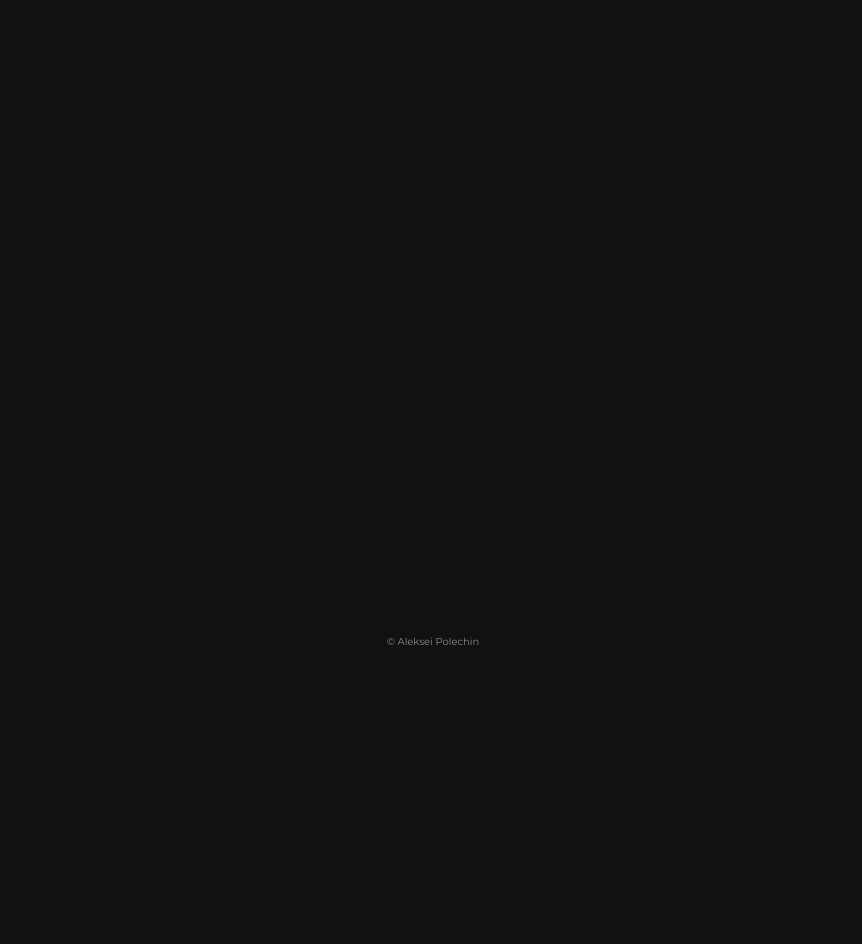
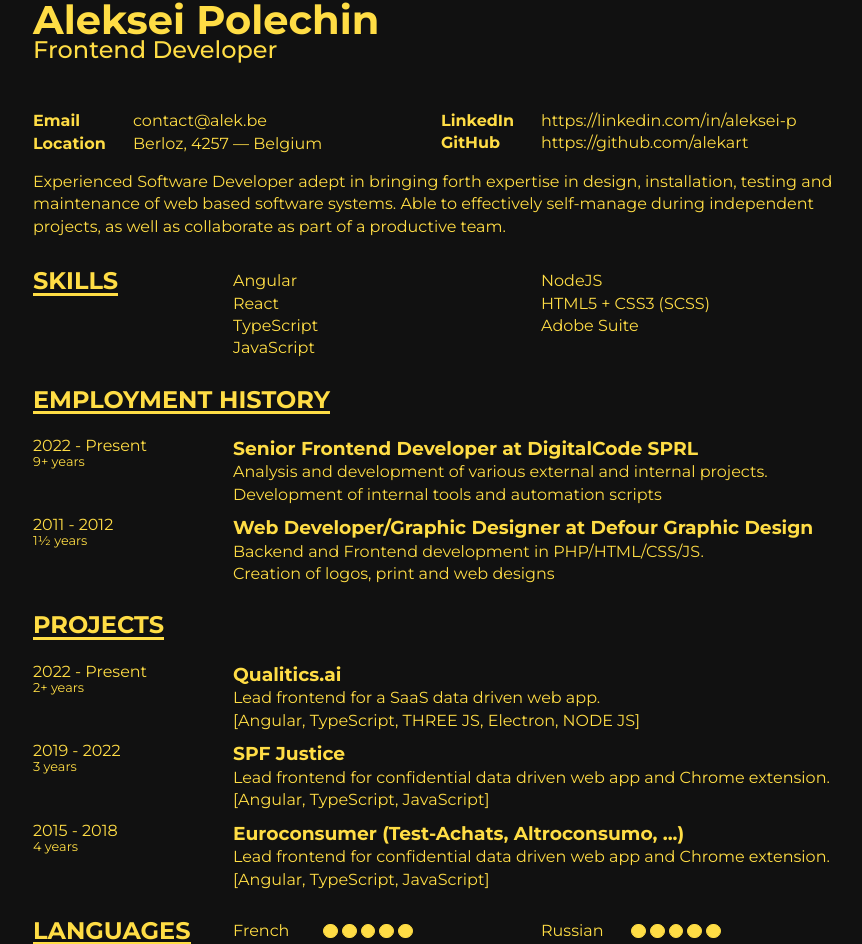
Before and after one commit to alekart/alek.be, an Angular app: page /cv in a window 1280 px wide. Before the commit this address led to /. Shown: the part 138-1082 px from the top of the page, without its empty margins (207-1069 px from the left). Before the commit the page ends 800 px from the top, so only its background shows below. Built offline with nearby package versions, Linux system fonts and the light colour scheme.

Commit message:
Reproduce PDF CV in HTML with JSON data

```diff
--- a/src/app/app.config.ts
+++ b/src/app/app.config.ts
@@ -3,7 +3,8 @@ import { provideRouter } from '@angular/router';
 
 import { routes } from './app.routes';
 import { provideClientHydration } from '@angular/platform-browser';
+import { provideHttpClient, withFetch } from '@angular/common/http';
 
 export const appConfig: ApplicationConfig = {
-  providers: [provideRouter(routes), provideClientHydration()]
+  providers: [provideRouter(routes), provideClientHydration(), provideHttpClient(withFetch())]
 };
--- a/src/app/app.routes.ts
+++ b/src/app/app.routes.ts
@@ -1,5 +1,6 @@
 import { Routes } from '@angular/router';
 import { IntroComponent } from './intro/intro.component';
+import { CvComponent } from './cv/cv.component';
 
 export const routes: Routes = [
   {
@@ -7,4 +8,8 @@ export const routes: Routes = [
     component: IntroComponent,
     title: 'Alek - Aleksei Polechin - Front-end developer with graphic design skills',
   },
+  {
+    path: 'cv',
+    component: CvComponent,
+  }
 ];
--- /dev/null
+++ b/src/app/cv/cv.component.html
@@ -0,0 +1,105 @@
+@if (data) {
+<div class="cv-header">
+  <h1>
+    {{ data.info.name }}
+    <span>{{ data.info.title }}</span>
+  </h1>
+  <ul class="cv-contact unstyled-list">
+    @for (item of data.info.contact; track item){
+    <li>
+      <span class="label">{{ item.title }}</span>
+      <ng-container
+        *ngTemplateOutlet="contactItem; context: { $implicit: item }"
+      ></ng-container>
+    </li>
+    }
+  </ul>
+  <p>{{ data.intro }}</p>
+</div>
+<section>
+  <h2><span>Skills</span></h2>
+  <ul class="skills-list unstyled-list col-2-list">
+    @for (skill of data.skills; track skill) {
+    <li>{{ skill }}</li>
+    }
+  </ul>
+</section>
+@for (section of data.sections; track section) {
+<ng-container
+  *ngTemplateOutlet="sectionTmpl; context: { $implicit: section }"
+></ng-container>
+} } @else { Fallback PDF here }
+
+<ng-template #contactItem let-item>
+  @if (item.url) {
+  <a [href]="item.url" target="_blank" [appClick]="item.title + ' Link'">{{
+    item.url
+  }}</a>
+  } @else if (item.email) {
+  <span
+    ><span>{{ item.email[0] }}</span
+    ><span class="at-placeholder">(at)</span
+    ><span>{{ item.email[1] }}</span></span
+  >
+  } @else {
+  <span>{{ item.text }}</span>
+  }
+</ng-template>
+
+<ng-template #sectionTmpl let-section>
+  <section [class.timeline]="section.timeline">
+    <h2>
+      <span>{{ section.title }}</span>
+    </h2>
+    @if (section.timeline) {
+    <ng-container
+      *ngTemplateOutlet="timelineSection; context: { $implicit: section }"
+    ></ng-container>
+    } @else {
+    <ng-container
+      *ngTemplateOutlet="langSection; context: { $implicit: section }"
+    ></ng-container>
+    }
+  </section>
+</ng-template>
+
+<ng-template #langSection let-section>
+  <ul class="langs unstyled-list col-2-list">
+    @for (lang of section.languages.items; track lang) {
+    <li class="lang-item">
+      <span>{{ lang[0] }}</span>
+      <span class="level">
+        @for (lvl of [].constructor(section.languages.max); track $index) {
+        <span [class.empty]="$index + 1 > lang[1]"></span>
+        }
+      </span>
+    </li>
+    }
+  </ul>
+</ng-template>
+
+<ng-template #timelineSection let-section>
+  <ul class="section-timeline unstyled-list">
+    @for (item of section.timeline; track $index) {
+    <li class="timeline-item">
+      <div class="timeline-date">
+        {{ item.start }} - @if (item.end) {
+        {{ item.end }}
+        } @else { Present }
+        <span class="timeline-duration">
+          {{ item.duration }}
+          @if (item.diploma) {
+          <br />Diploma in {{ item.end }}
+          }
+        </span>
+      </div>
+      <div class="tl-content" [class.no-role]="!item.role">
+        <h3 class="tl-title">{{ item.title }}</h3>
+        @for (line of item.descr; track line) {
+        <p class="tl-descr">{{ line }}</p>
+        }
+      </div>
+    </li>
+    }
+  </ul>
+</ng-template>
--- /dev/null
+++ b/src/app/cv/cv.component.scss
@@ -0,0 +1,136 @@
+:host {
+  max-width: 800px;
+  line-height: 1.4em;
+}
+
+.cv-header {
+  margin-bottom: 2em;
+
+  h1 {
+    font-size: 40px;
+    margin-bottom: 1em;
+
+    > span {
+      display: block;
+      font-size: .6em;
+      line-height: 1.6em;
+      font-weight: 500;
+    }
+ }
+}
+
+.at-placeholder {
+  display: inline-block;
+  text-indent: -10em;
+  width: 1em;
+  vertical-align: middle;
+  overflow: hidden;
+
+  &:before {
+    display: block;
+    position: absolute;
+    content: "@";
+    text-indent: 0;
+  }
+}
+
+h2 span {
+  display: inline-block;
+  text-transform: uppercase;
+  border-bottom: 3px solid currentColor;
+}
+
+.col-2-list {
+  flex: 1 1 auto;
+  columns: 2;
+}
+
+section {
+  display: flex;
+  margin-bottom: 1.8em;
+
+  h2 {
+    margin: 0;
+    width: 200px;
+  }
+
+  &.timeline {
+   display: block;
+
+   h2 {
+    width: auto;
+    margin-bottom: 1em;
+   }
+  }
+}
+
+.cv-contact {
+  columns: 2;
+
+  > li {
+    display: flex;
+  }
+
+  .label {
+    font-weight: bold;
+    width: 100px;
+  }
+}
+
+.timeline-item {
+  display: flex;
+  margin-bottom: .7em;
+}
+
+.timeline-date {
+  width: 200px;
+  line-height: 1em;
+}
+
+.timeline-duration {
+  display: block;
+  font-size: 0.8em;
+}
+
+.tl-title {
+  display: inline-block;
+  margin: 0 5px 0 0;
+}
+
+  .tl-descr {
+    display: block;
+    margin: 0;
+  }
+
+
+.langs {
+
+}
+
+.lang-item {
+  display: flex;
+  flex: 1 1 50%;
+
+  > span:first-child {
+    width: 90px;
+  }
+}
+
+.level {
+  display: flex;
+  align-items: center;
+  gap: 4px;
+
+  > span {
+    display: block;
+    background-color: currentColor;
+    border: 1px solid currentColor;
+    border-radius: 50%;
+    height: 0.8em;
+    width: 0.8em;
+
+    &.empty {
+      background-color: transparent;
+    }
+  }
+}
--- /dev/null
+++ b/src/app/cv/cv.component.ts
@@ -0,0 +1,28 @@
+import { HttpClient, provideHttpClient, withFetch } from '@angular/common/http';
+import { Component, inject, OnInit } from '@angular/core';
+import { CvInterface } from '../interfaces/cv.interface';
+import { CommonModule } from '@angular/common';
+import { TrackClickDirective } from '../directives/track-click.directive';
+
+@Component({
+  selector: 'app-cv',
+  standalone: true,
+  imports: [CommonModule, TrackClickDirective],
+  templateUrl: './cv.component.html',
+  styleUrl: './cv.component.scss'
+})
+export class CvComponent implements OnInit {
+  http: HttpClient = inject(HttpClient);
+  data?: CvInterface;
+
+  constructor() {
+  }
+
+  ngOnInit(): void {
+    this.http.get<CvInterface>('assets/cv.json').subscribe({
+      next: (value: CvInterface) => {
+        this.data = value;
+      }
+    })
+  }
+}
--- /dev/null
+++ b/src/assets/cv.json
@@ -0,0 +1,135 @@
+{
+  "info": {
+    "name": "Aleksei Polechin",
+    "title": "Frontend Developer",
+    "contact": [
+      {
+        "title": "Email",
+        "email": ["contact", "alek.be"]
+      },
+      {
+        "title": "Location",
+        "text": "Berloz, 4257 — Belgium"
+      },
+      {
+        "title": "LinkedIn",
+        "url": "https://linkedin.com/in/aleksei-p"
+      },
+      {
+        "title": "GitHub",
+        "url": "https://github.com/alekart"
+      }
+    ]
+  },
+  "intro": "Experienced Software Developer adept in bringing forth expertise in design, installation, testing and maintenance of web based software systems. Able to effectively self-manage during independent projects, as well as collaborate as part of a productive team.",
+  "skills": [
+    "Angular",
+    "React",
+    "TypeScript",
+    "JavaScript",
+    "NodeJS",
+    "HTML5 + CSS3 (SCSS)",
+    "Adobe Suite"
+  ],
+  "sections": [
+    {
+      "title": "Employment history",
+      "timeline": [
+        {
+          "start": 2022,
+          "title": "Senior Frontend Developer at DigitalCode SPRL",
+          "descr": [
+            "Analysis and development of various external and internal projects.",
+            "Development of internal tools and automation scripts"
+          ],
+          "location": "Brussels, Liège",
+          "duration": "9+ years"
+        },
+        {
+          "start": 2011,
+          "end": 2012,
+          "title": "Web Developer/Graphic Designer at Defour Graphic Design",
+          "descr": [
+            "Backend and Frontend development in PHP/HTML/CSS/JS.",
+            "Creation of logos, print and web designs"
+          ],
+          "location": "Liège",
+          "duration": "1½ years"
+        }
+      ]
+    },
+    {
+      "title": "Projects",
+      "timeline": [
+        {
+          "start": 2022,
+          "title": "Qualitics.ai",
+          "descr": [
+            "Lead frontend for a SaaS data driven web app.",
+            "[Angular, TypeScript, THREE JS, Electron, NODE JS]"
+          ],
+          "duration": "2+ years"
+        },
+        {
+          "start": 2019,
+          "end": 2022,
+          "title": "SPF Justice",
+          "descr": ["Lead frontend for confidential data driven web app and Chrome extension.",
+          "[Angular, TypeScript, JavaScript]"],
+          "duration": "3 years"
+        },
+        {
+          "start": 2015,
+          "end": 2018,
+          "title": "Euroconsumer (Test-Achats, Altroconsumo, ...) ",
+          "descr": [
+            "Lead frontend for confidential data driven web app and Chrome extension.",
+            "[Angular, TypeScript, JavaScript]"
+          ],
+          "duration": "4 years"
+        }
+      ]
+    },
+    {
+      "title": "Languages",
+      "languages": {
+        "max": 5,
+        "items": [
+          ["French", 5],
+          ["English", 4],
+          ["Russian", 5]
+        ]
+      }
+    },
+    {
+      "title": "Education",
+      "timeline": [
+        {
+          "start": 2022,
+          "end": 2015,
+          "title": "Bachelor in Computer Science",
+          "descr": ["Haute École de la Province de Liège (HEPL)"],
+          "location": "Seraing",
+          "duration": "1½ years"
+        },
+        {
+          "start": 2009,
+          "end": 2010,
+          "title": "Bachelor in Graphic Design",
+          "descr": ["École de Recherche Graphique (ERG)"],
+          "location": "Brussels",
+          "duration": "1 year"
+        },
+        {
+          "start": 2006,
+          "end": 2009,
+          "title": "Diploma: Bachelor in Graphic Design",
+          "descr": ["École Supérieure des Arts Saint-Luc de Liège"],
+          "location": "Liège",
+          "diploma": true,
+          "duration": "3 years"
+        }
+      ]
+    }
+  ]
+}
--- a/src/styles/utils/index.scss
+++ b/src/styles/utils/index.scss
@@ -1 +1,2 @@
 @import "./svg-shadow";
+@import "./unstyled-list";
--- /dev/null
+++ b/src/styles/utils/unstyled-list.scss
@@ -0,0 +1,5 @@
+.unstyled-list {
+  list-style: none;
+  padding: 0;
+  margin: 0;
+}
```
Also changed, not shown: src/app/interfaces/cv.interface.ts (added, +36 -0 lines), 1 other file (tests, documents, lock files or other folders).
